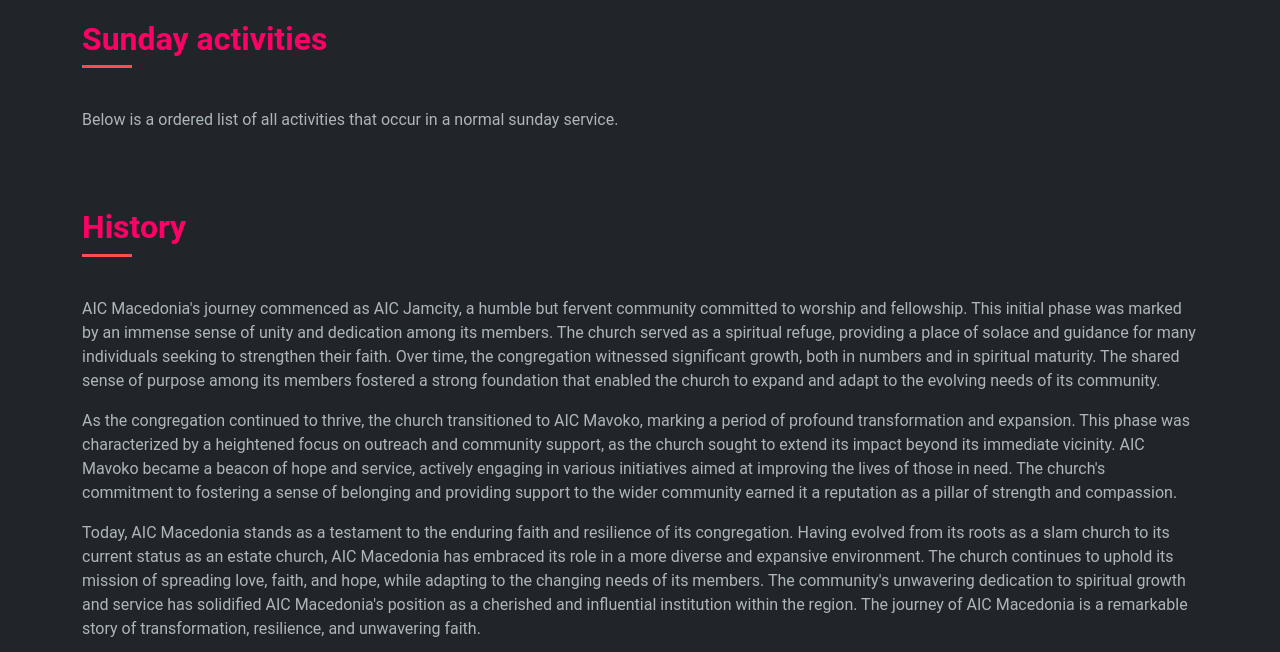
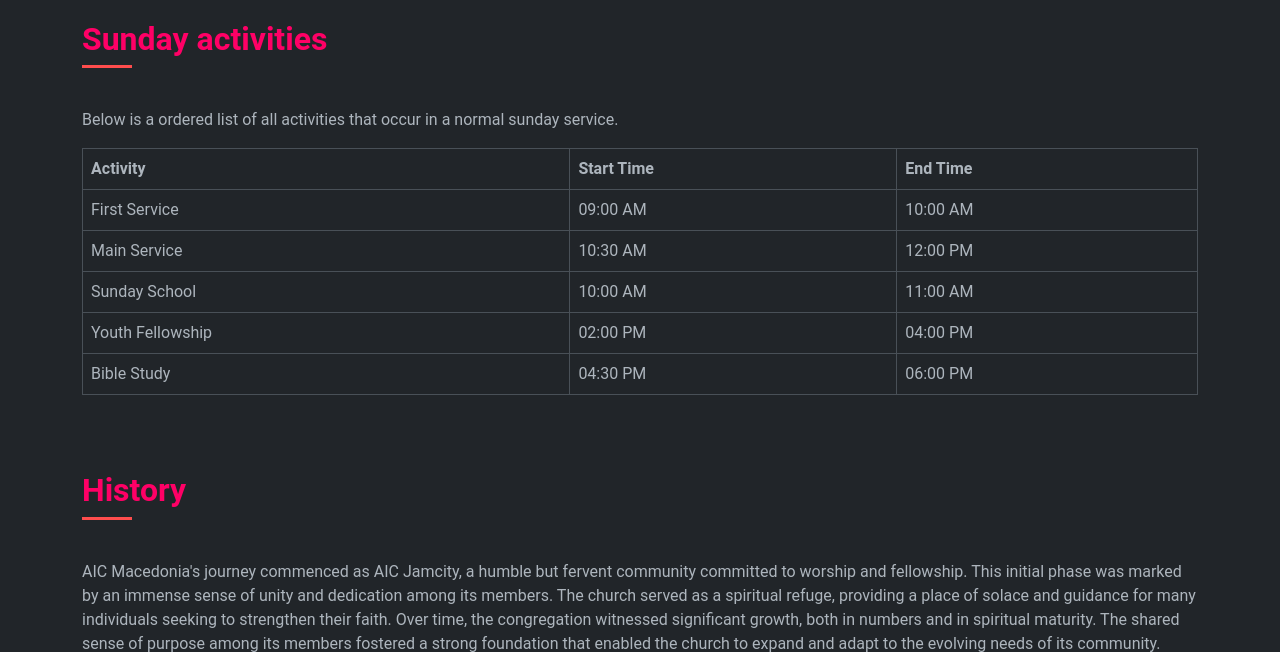
Before and after one commit to andareomondi/trial, a Django app: template member/templates/member/about.html in a window 1280 px wide. Shown: the part 72-724 px from the top of the page. Run offline with Django 3.2, Linux system fonts and the light colour scheme; the template is opened without the code that fills it, so the values that code supplies are empty.

Commit message:
Add schedule table for Sunday activities to about page

```diff
--- a/member/templates/member/about.html
+++ b/member/templates/member/about.html
@@ -9,6 +9,42 @@ About
   <div class="container">
     <h2 class="section-title">Sunday activities</h2>
     <p>Below is a ordered list of all activities that occur in a normal sunday service.</p>
+    <table class="table table-bordered">
+      <thead>
+        <tr>
+          <th>Activity</th>
+          <th>Start Time</th>
+          <th>End Time</th>
+        </tr>
+      </thead>
+      <tbody>
+        <tr>
+          <td>First Service</td>
+          <td>09:00 AM</td>
+          <td>10:00 AM</td>
+        </tr>
+        <tr>
+          <td>Main Service</td>
+          <td>10:30 AM</td>
+          <td>12:00 PM</td>
+        </tr>
+        <tr>
+          <td>Sunday School</td>
+          <td>10:00 AM</td>
+          <td>11:00 AM</td>
+        </tr>
+        <tr>
+          <td>Youth Fellowship</td>
+          <td>02:00 PM</td>
+          <td>04:00 PM</td>
+        </tr>
+        <tr>
+          <td>Bible Study</td>
+          <td>04:30 PM</td>
+          <td>06:00 PM</td>
+        </tr>
+      </tbody>
+    </table>
   </div>
 </div>
 <div class="section">
```
